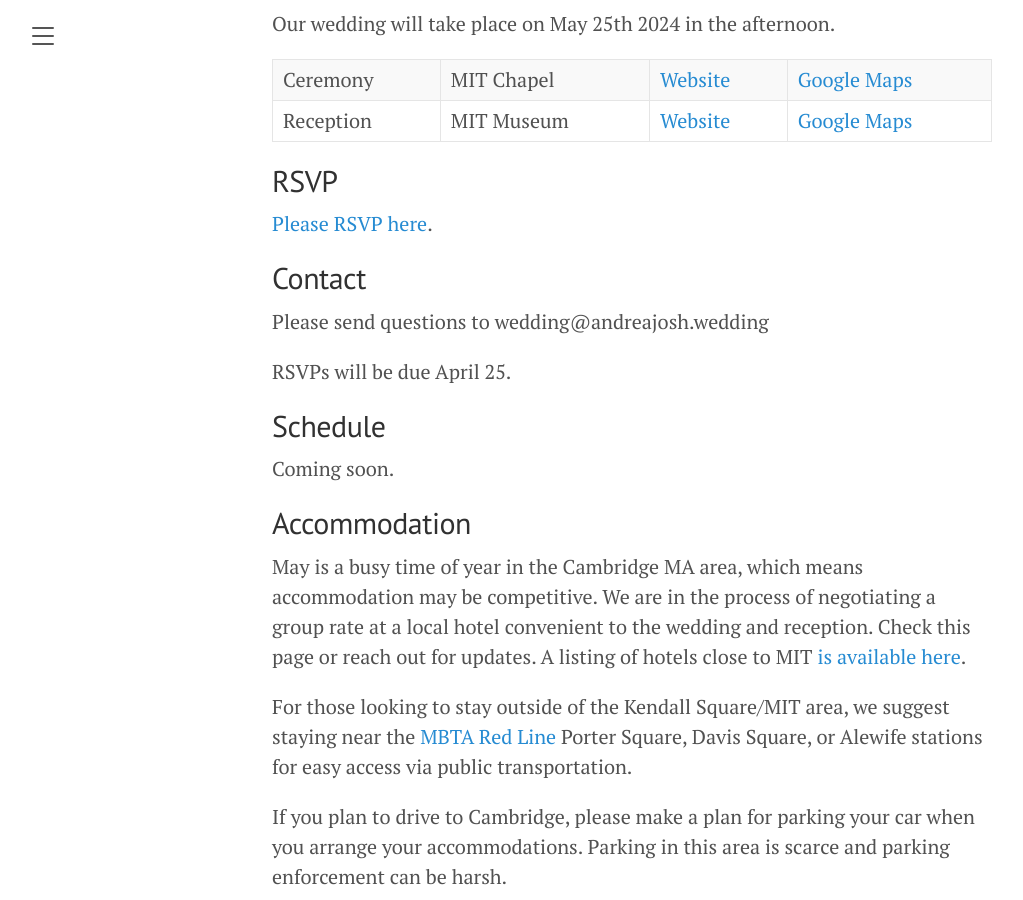
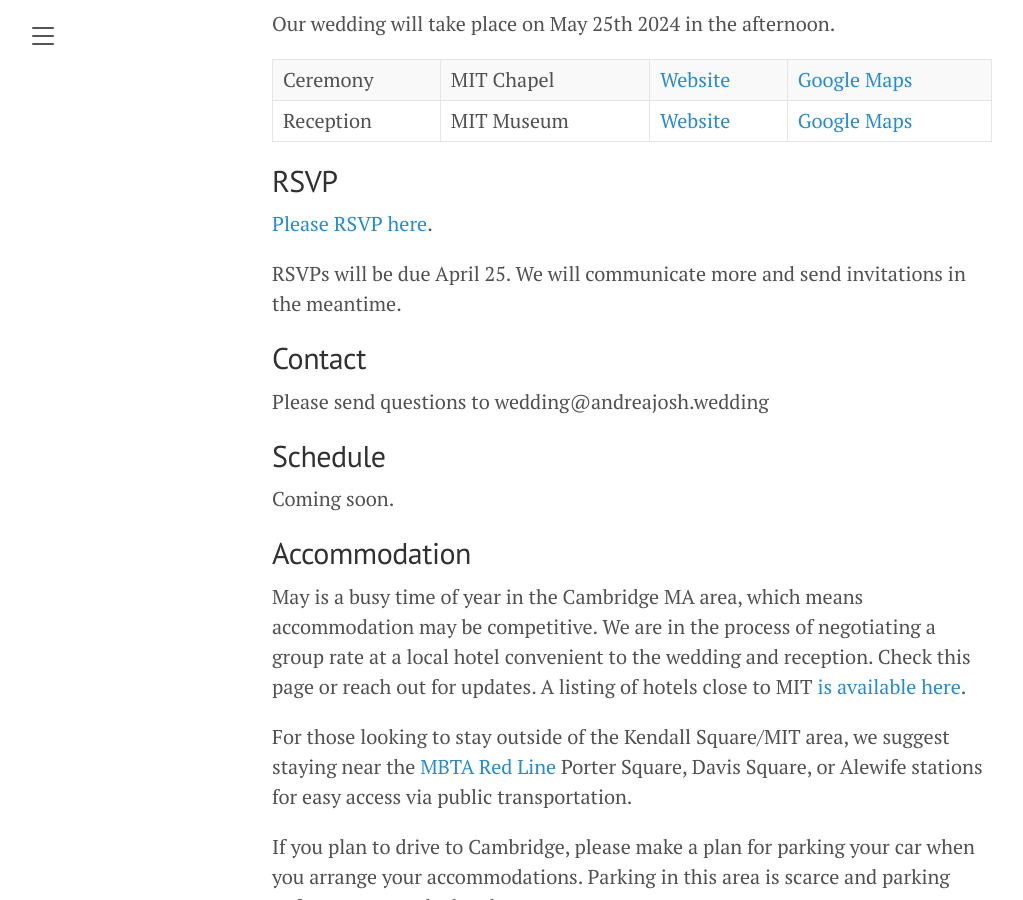
Before and after one commit to JoshBradshaw/andreajosh.github.io, a Jekyll site: the page built from _posts/2023-12-30-overview.md, in a window 1280 px wide and 900 px high, scrolled down 531 px. Shown: the whole window, without its empty margins (8-1031 px from the left). Built offline with Jekyll 4.4.1, drawn with Linux system fonts in a browser that asks for light colours.

Commit message:
Update 2023-12-30-overview.md

```diff
--- a/_posts/2023-12-30-overview.md
+++ b/_posts/2023-12-30-overview.md
@@ -17,11 +17,11 @@ Reception | MIT Museum | [Website](https://mitmuseum.mit.edu/) | [Google Maps](h
 
 [Please RSVP here](https://forms.gle/yNtpVW9MCpyCcn6j9).
 
+RSVPs will be due April 25. We will communicate more and send invitations in the meantime.
+
 ## Contact
 
 Please send questions to wedding@andreajosh.wedding
-
-RSVPs will be due April 25.
 
 ## Schedule
 
```
